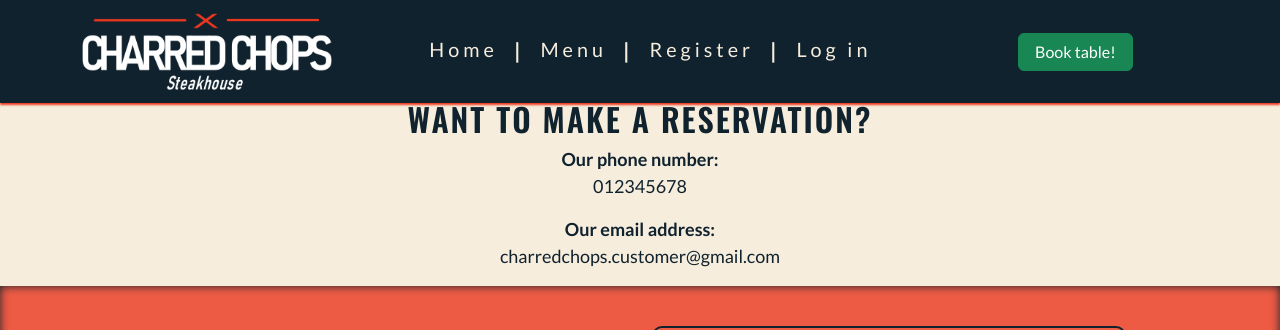
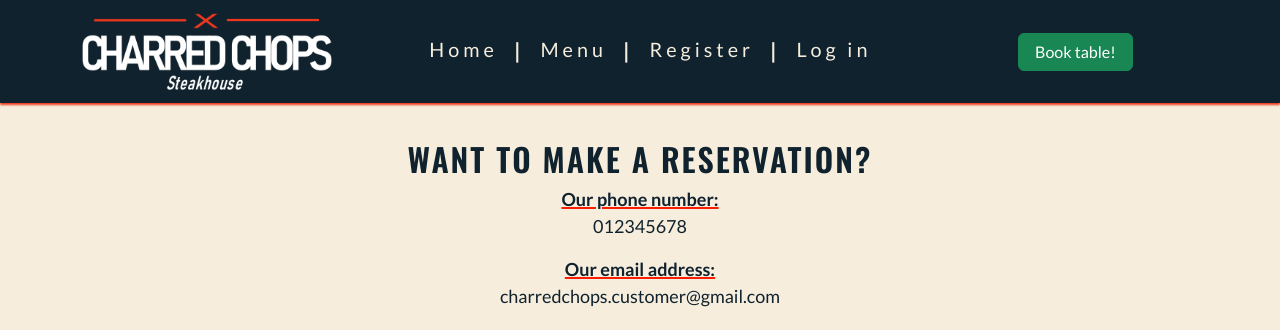
Before and after one commit to jomazzei/charredchops, a Django app: page /booking/booknow/ in a window 1280 px wide. Shown: the top 330 px of the page. Run offline with Django 4.2, Linux system fonts and the light colour scheme; some libraries are stand-ins or nearby versions.

Commit message:
Breathing room between headers on booking page

```diff
--- a/static/css/style.css
+++ b/static/css/style.css
@@ -266,7 +266,14 @@ footer a {
 /* -------------------------------------------------------------- BOOK NOW */
 
 /* ---------------------- Contact details */
-/* #contact-article {} */
+#contact-article {
+    margin-top: 40px;
+    margin-bottom: 30px;
+}
+
+#contact-article strong {
+    text-decoration: underline 2px #fa1d00;
+}
 
 
 /* ---------------------- Location / Map */
@@ -298,6 +305,10 @@ footer a {
 #form-section {
     margin-top: 50px;
     margin-bottom: 50px;
+}
+
+#form-section h2 {
+    margin-bottom: 30px;
 }
 
 #booking-form {
```
